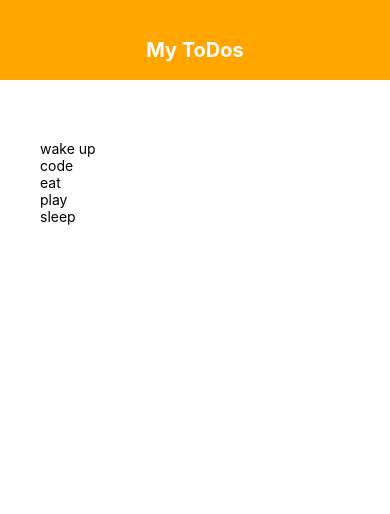
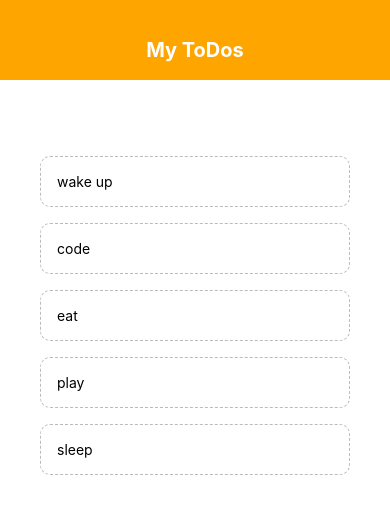
Before and after one commit to TheMIU/todo-app, a React Native app: screen / in a window 390 px wide. Shown: the top 514 px of the page. Built offline with nearby package versions, Linux system fonts and the light colour scheme.

Commit message:
todo items

```diff
--- a/App.js
+++ b/App.js
@@ -1,6 +1,7 @@
 import { useState } from 'react';
 import { FlatList, StyleSheet, Text, View } from 'react-native';
 import Header from './components/header';
+import TodoItem from './components/todoItem';
 
 export default function App() {
   const [todo, setTodo] = useState([
@@ -11,6 +12,12 @@
     { text: 'sleep', key: '5' },
   ]);
 
+  const pressHandler = (key) => {
+    setTodo((prevTodo) => {
+      return prevTodo.filter(todo => todo.key != key)
+    })
+  }
+
   return (
     <View style={styles.container}>
       <Header />
@@ -19,12 +26,11 @@
           <FlatList
             data={todo}
             renderItem={({ item }) => (
-              <Text>{item.text}</Text>
+              <TodoItem item={item} pressHandler={pressHandler} />
             )}
           />
         </View>
       </View>
-
     </View>
   );
 }
--- /dev/null
+++ b/components/todoItem.js
@@ -0,0 +1,20 @@
+import { StyleSheet, TouchableOpacity, Text } from "react-native"
+
+export default function TodoItem({ item, pressHandler }) {
+    return (
+        <TouchableOpacity onPress={() => pressHandler(item.key)}>
+            <Text style={styles.item}>{item.text}</Text>
+        </TouchableOpacity>
+    )
+}
+
+const styles = StyleSheet.create({
+    item: {
+        padding: 16,
+        marginTop: 16,
+        borderColor: '#bbb',
+        borderWidth: 1,
+        borderStyle: 'dashed',
+        borderRadius: 10
+    }
+})
```
